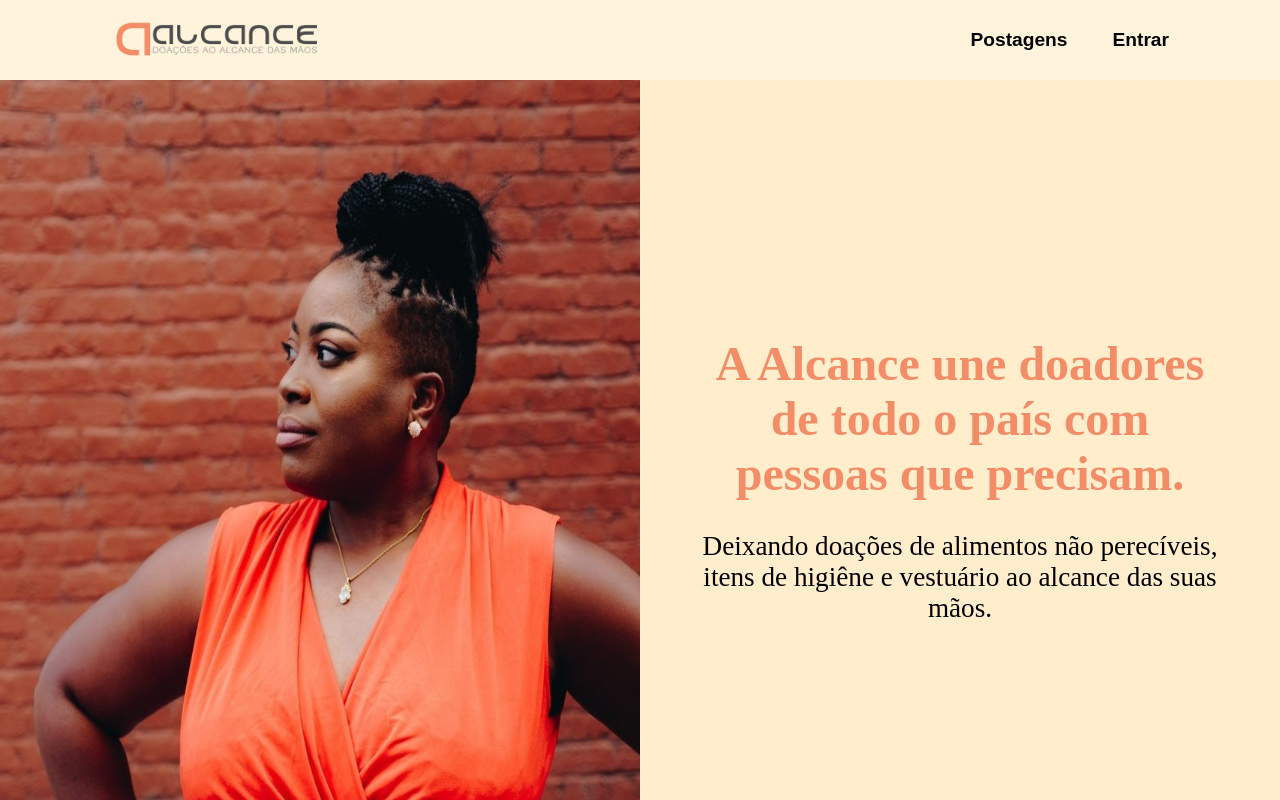
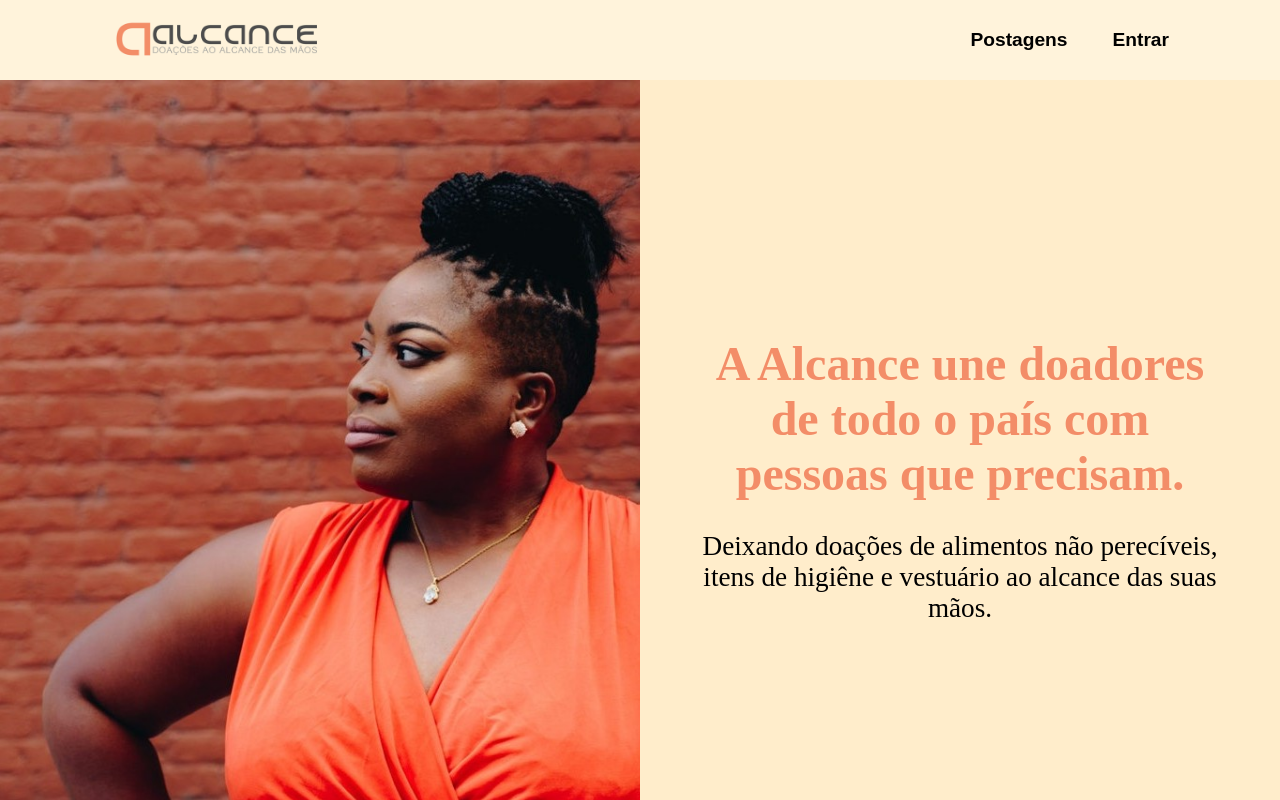
Before and after one commit to Shidoshi93/projeto-integrador, a React (Create React App) app: page / in a window 1280 px wide. Shown: the top 800 px of the page. Built offline with nearby package versions, Linux system fonts and the light colour scheme.

Commit message:
Corrigido falha de exibição do banner.

```diff
--- a/src/pages/home/home.js
+++ b/src/pages/home/home.js
@@ -39,7 +39,7 @@ return(
     <div>
         <Header>
             <DivHeaderImg>
-                <HeaderImg src={womanImg} alt="Mulher olhando para o lado"/>
+                {/* <HeaderImg src={womanImg} alt="Mulher olhando para o lado"/> */}
             </DivHeaderImg>
 
             <DivHeaderTitulo>
--- a/src/pages/home/homeStyle.js
+++ b/src/pages/home/homeStyle.js
@@ -1,12 +1,25 @@
 import styled from 'styled-components';
 import '../../fonts.css';
+import womanImg from '../../images/woman.png'
 
 export const Header = styled.div`
     display: flex;
     flex-wrap: wrap;
 
+    display: flex;
+    flex-wrap: wrap;
+    background-image: url(${womanImg});
+    background-size: contain;
+    background-repeat: no-repeat;
+
     @media (max-width: 810px) {
         flex-direction: column;
+        background-size: cover;
+        background-repeat: no-repeat;
+    }
+
+    @media (max-width: 600px) {
+        background-size: contain;
     }
 `;
 
@@ -15,9 +28,9 @@ export const DivHeaderImg = styled.div`
     min-height: 100vh;
     box-sizing: border-box;
 
-    @media (max-width: 810px) {
+    @media (max-width: 860px) {
         width: 100%;
-        min-height: 40vh;
+        min-height: 30vh;
     }
 `;
 
@@ -39,6 +52,11 @@ export const DivHeaderTitulo = styled.div`
     @media (max-width: 810px) {
         width: 100%;
         min-height: 40vh;
+        background-color: #ffedcbe8;
+    }
+
+    @media (max-width: 600px) {
+        background-color: #FFEDCB;
     }
 `;
 
```
